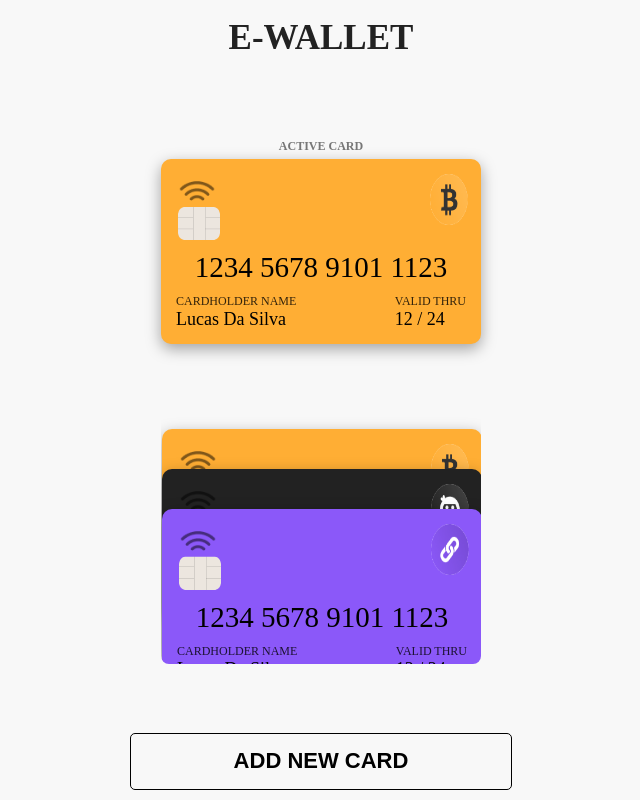
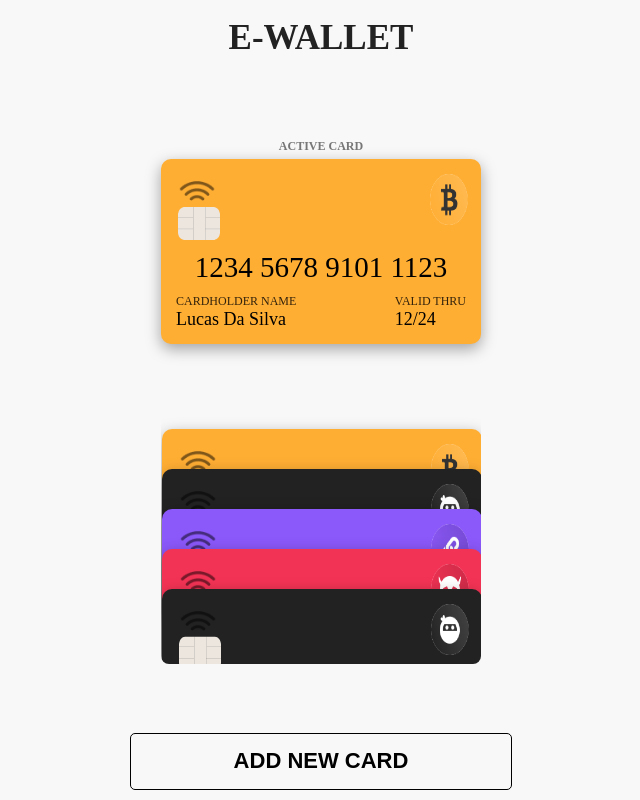
Before and after one commit to dylanR96/Projekt-i-grupp-react-basgrupp-7, a React (Vite) app: page / in a window 1280 px wide. Shown: the whole page, without its empty margins (319-959 px from the left). Built offline with nearby package versions, Linux system fonts and the light colour scheme.

Commit message:
Fixed some styling issues with the add new card page, added maxLenght to all input for better UI/UX & created the starting cards for prettier design

```diff
--- a/src/App.jsx
+++ b/src/App.jsx
@@ -11,24 +11,40 @@ function App() {
     {
       name: "Lucas Da Silva",
       cardNumber: "1234 5678 9101 1123",
-      validMonth: 12,
-      validYear: 24,
+      valid: "12/24",
+      ccv: 24,
       bankVendor: "Bitcoin",
     },
     {
-      name: "Lucas Da Silva",
-      cardNumber: "1234 5678 9101 1123",
-      validMonth: 12,
-      validYear: 24,
+      name: "Dejan Dejan",
+      cardNumber: "1234 5879 9101 1324",
+      valid: "04/25",
+      ccv: 24,
       bankVendor: "Ninja",
     },
 
     {
-      name: "Lucas Da Silva",
-      cardNumber: "1234 5678 9101 1123",
-      validMonth: 12,
-      validYear: 24,
+      name: "Alexander Buckard",
+      cardNumber: "1234 4030 9101 1123",
+      valid: "02/25",
+      ccv: 24,
       bankVendor: "Block",
+    },
+
+    {
+      name: "Dylan Dylan",
+      cardNumber: "1230 5070 9101 1123",
+      valid: "03/25",
+      ccv: 24,
+      bankVendor: "Evil",
+    },
+
+    {
+      name: "Tor Tor",
+      cardNumber: "1230 6070 9101 1123",
+      valid: "04/25",
+      ccv: 24,
+      bankVendor: "Ninja",
     },
   ]);
 
--- a/src/components/Card/Card.jsx
+++ b/src/components/Card/Card.jsx
@@ -41,10 +41,7 @@ function Card({ card }) {
 
         <div className={styles["card__valid__box"]}>
           <p>VALID THRU</p>
-          <strong>
-            {card.validMonth ? card.validMonth : "MM"} /{" "}
-            {card.validYear ? card.validYear : "YY"}
-          </strong>
+          <strong>{card.valid ? card.valid : "MM/YY"}</strong>
         </div>
       </div>
     </article>
--- a/src/components/Form/Form.jsx
+++ b/src/components/Form/Form.jsx
@@ -10,7 +10,7 @@ function Form({ CARD, SETCARD }) {
           CARD NUMBER*
         </label>
         <input
-          type="number"
+          type="text"
           name="card-number"
           id="card-number"
           className={styles["cardNumber__name__input"]}
@@ -29,6 +29,7 @@ function Form({ CARD, SETCARD }) {
           name="card-name"
           id="card-name"
           className={styles["cardNumber__name__input"]}
+          maxLength="28"
           value={CARD.name}
           onChange={(e) => SETCARD({ ...CARD, name: e.target.value })}
         />
@@ -44,9 +45,9 @@ function Form({ CARD, SETCARD }) {
             id="valid"
             name="valid-input"
             type="text"
-            value={CARD.validMonth}
-            maxLength="2"
-            onChange={(e) => SETCARD({ ...CARD, validMonth: e.target.value })}
+            value={CARD.valid}
+            maxLength="5"
+            onChange={(e) => SETCARD({ ...CARD, valid: e.target.value })}
           />
         </div>
 
@@ -58,10 +59,10 @@ function Form({ CARD, SETCARD }) {
             className={styles["input"]}
             id="valid"
             name="valid-input"
-            type="number"
+            type="text"
             maxLength="3"
-            value={CARD.validYear}
-            onChange={(e) => SETCARD({ ...CARD, validYear: e.target.value })}
+            value={CARD.ccv}
+            onChange={(e) => SETCARD({ ...CARD, ccv: e.target.value })}
           />
         </div>
       </div>
--- a/src/pages/Add-Card/AddCard.jsx
+++ b/src/pages/Add-Card/AddCard.jsx
@@ -1,7 +1,7 @@
 import { useNavigate } from "react-router";
 import styles from "./addCard.module.css";
 import { useContext, useState } from "react";
-import { CardsContext } from "../../App";
+import { CardsContext, SelectedCardContext } from "../../App";
 import Button from "../../components/Button/Button";
 import Form from "../../components/Form/Form";
 import Card from "../../components/Card/Card";
@@ -11,14 +11,15 @@ import toast from "react-hot-toast";
 const card = {
   name: "",
   cardNumber: "",
-  validMonth: "",
-  validYear: "",
+  valid: "",
+  ccv: "",
   bankVendor: "Default",
 };
 
 function AddCard() {
   const navigate = useNavigate();
   const { cardsArray, setCardsArray } = useContext(CardsContext);
+  const { setSelectedCard } = useContext(SelectedCardContext);
   const [CARD, SETCARD] = useState(card);
 
   const handleSubmit = () => {
@@ -31,6 +32,8 @@ function AddCard() {
     toast.success("New card successfully added to your e-wallet.");
 
     setCardsArray([...cardsArray, CARD]);
+
+    setSelectedCard(CARD);
 
     setTimeout(() => {
       navigate("/");
--- a/src/pages/Cards-page/Cards.jsx
+++ b/src/pages/Cards-page/Cards.jsx
@@ -15,10 +15,6 @@ function Cards() {
   const handleHover = (e, i, isLast) => {
     let hoverTranslateY = -50 + i * 20;
     const doc = document.getElementById(`${i}`);
-
-    // setTimeout(() => {
-    // doc.style.zIndex = 500;
-    // }, 50);
 
     if (isLast) return;
     return (doc.style.transform = `translateY(${hoverTranslateY}px)`);
```
